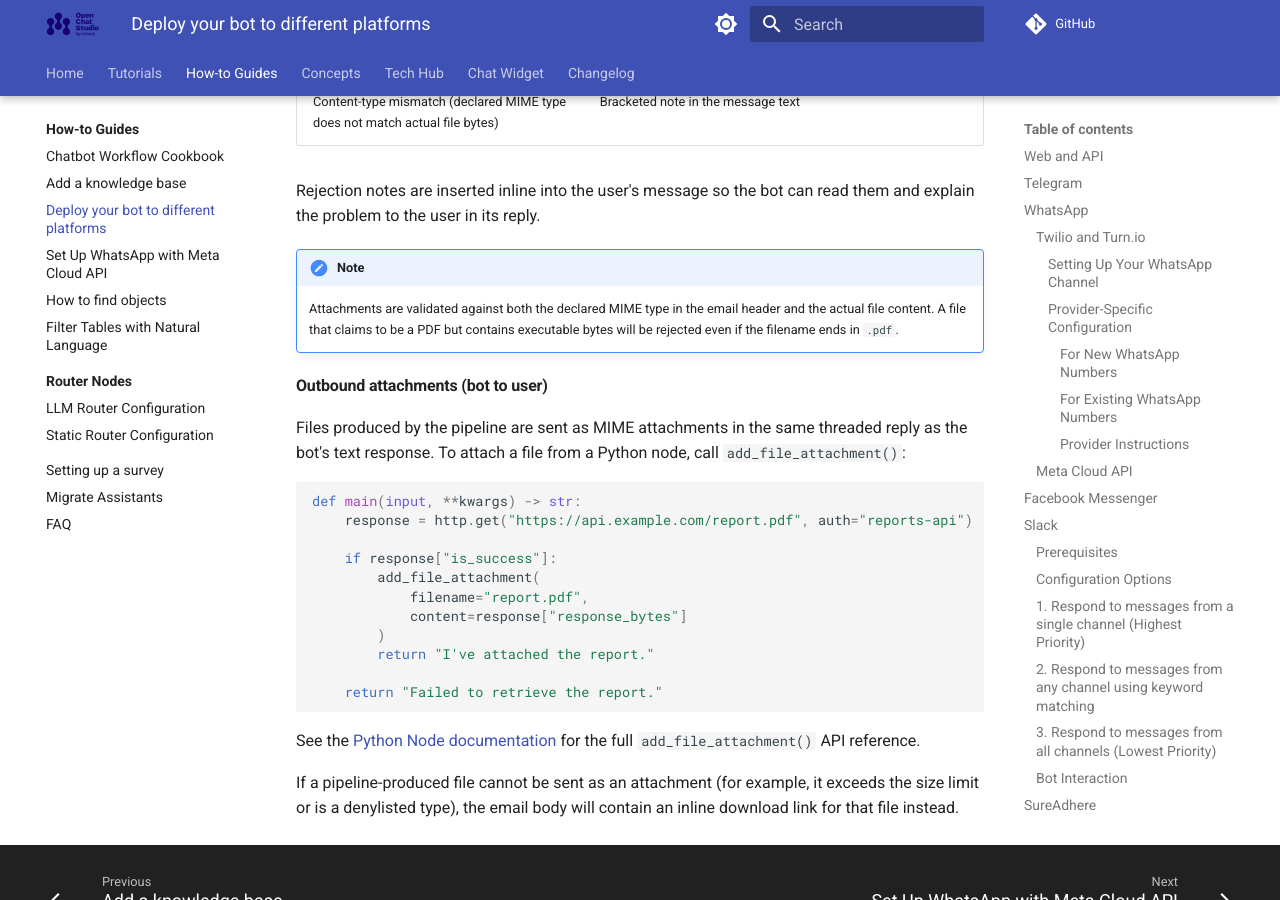
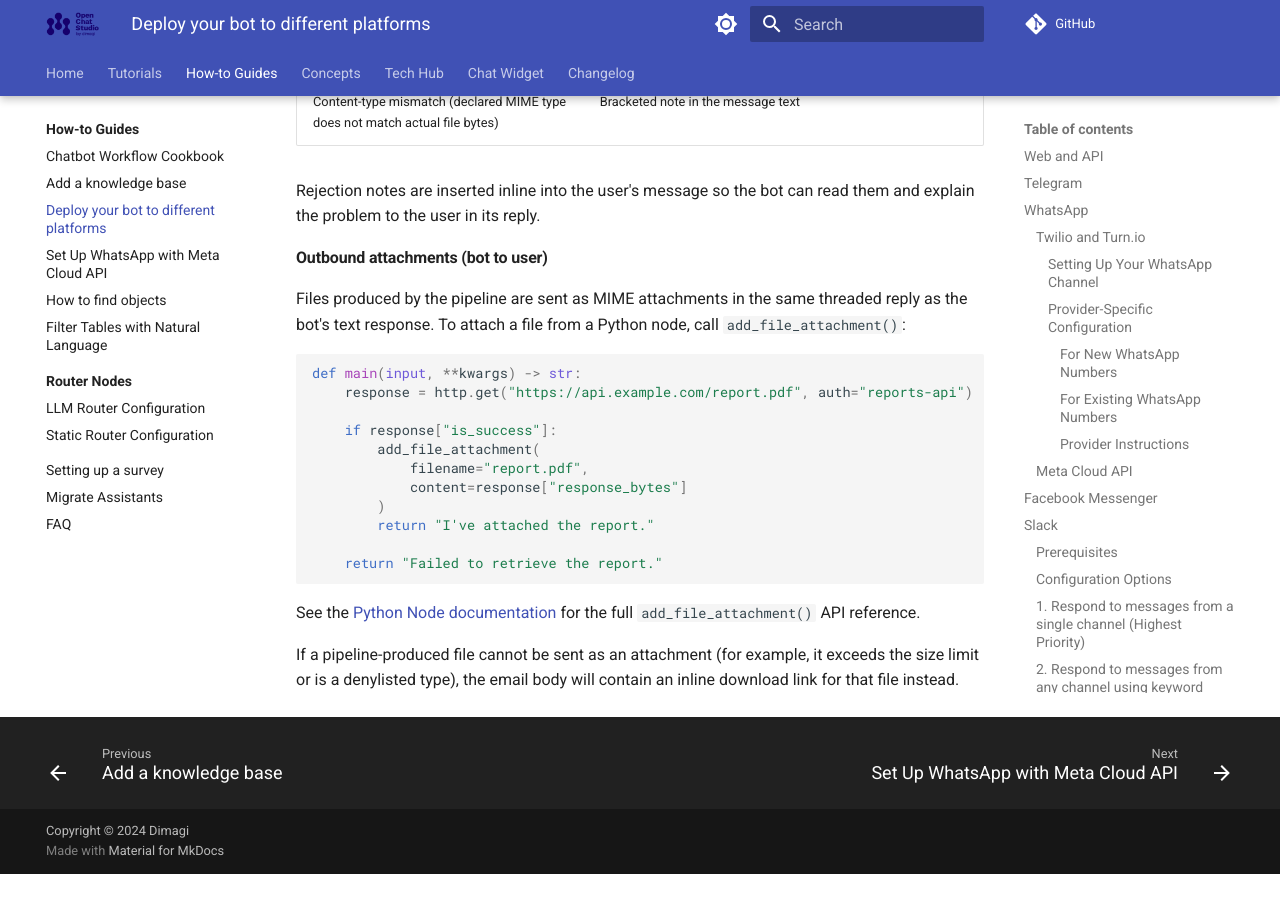
Before and after one commit to dimagi/open-chat-studio-docs, an MkDocs documentation site: the page built from docs/how-to/deploy_to_different_channels.md, in a window 1280 px wide and 900 px high, scrolled down 5491 px. Built offline with MkDocs 1.6.1 and Material for MkDocs 9.7.7, drawn with Linux system fonts in a browser that asks for light colours; a script that is not in the unit is left out; comment, search, counter and statistics services are not loaded; after the commit the page ends 6365 px from its top, so only the background shows below that.

Commit message:
Apply suggestion from @snopoke

```diff
--- a/docs/how-to/deploy_to_different_channels.md
+++ b/docs/how-to/deploy_to_different_channels.md
@@ -165,8 +165,6 @@ The following attachments are rejected automatically:
 
 Rejection notes are inserted inline into the user's message so the bot can read them and explain the problem to the user in its reply.
 
-!!! note
-    Attachments are validated against both the declared MIME type in the email header and the actual file content. A file that claims to be a PDF but contains executable bytes will be rejected even if the filename ends in `.pdf`.
 
 #### Outbound attachments (bot to user)
 
```
